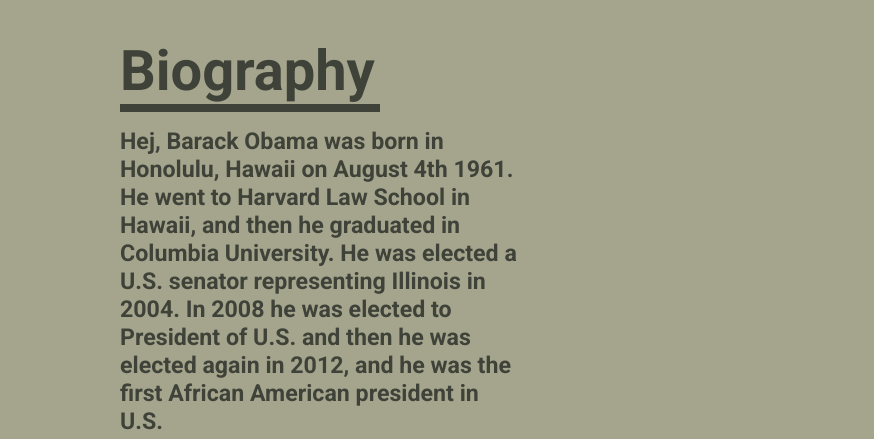
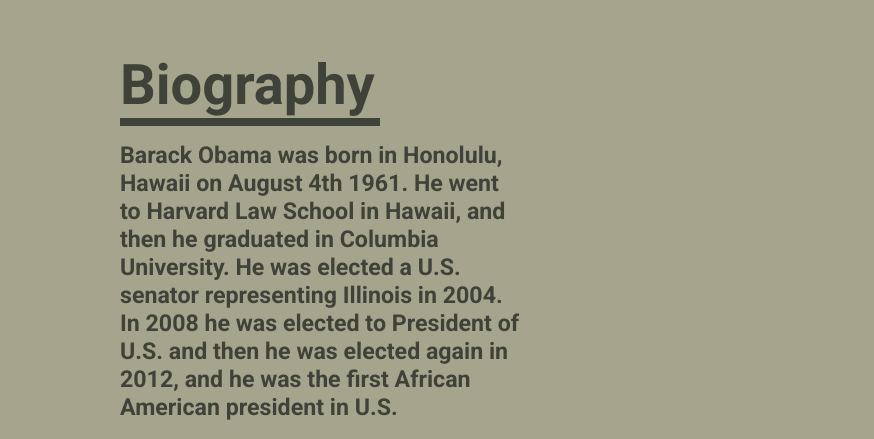
Before and after one commit to AronTMG64/fcc-project-tributepage, a plain HTML site: page index.html in a window 1280 px wide. Shown: the part 900-1339 px from the top of the page, 0-874 px from the left. Drawn offline with Linux system fonts and the light colour scheme.

Commit message:
update p

```diff
--- a/index.html
+++ b/index.html
@@ -21,7 +21,7 @@
         <section id="biography">
             <div id="biography-container">
                 <h1>Biography</h1>
-                <p>Hej, Barack Obama was born in Honolulu, Hawaii on August 4th 1961. He went to Harvard Law School in
+                <p>Barack Obama was born in Honolulu, Hawaii on August 4th 1961. He went to Harvard Law School in
                     Hawaii,
                     and then he graduated in Columbia University. He was elected a U.S. senator representing Illinois in
                     2004. In 2008 he was elected to President of U.S. and then he was elected again in 2012, and he was
```
